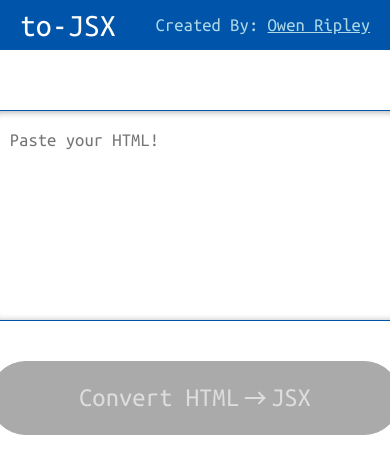
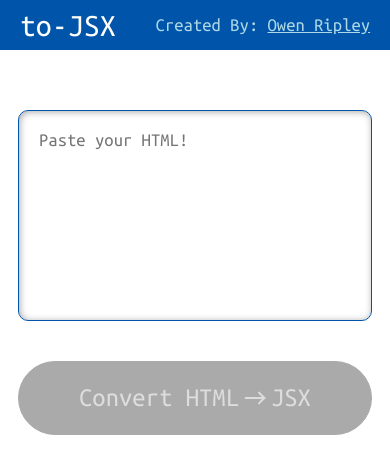
Before and after one commit to ojripley/to-jsx, a React (Create React App) app: page / in a window 390 px wide. Shown: the top 474 px of the page. Built offline with nearby package versions, Linux system fonts and the light colour scheme.

Commit message:
better responsiveness for mobile

```diff
--- a/src/components/styles/converter.css
+++ b/src/components/styles/converter.css
@@ -1,7 +1,7 @@
 .converter {
   display: flex;
   flex-direction: column;
-  width: 95%;
+  width: 80%;
   align-items: center;
   margin-top: 90px;
 }
--- a/src/sass/converter.scss
+++ b/src/sass/converter.scss
@@ -3,7 +3,7 @@
 .converter {
   display: flex;
   flex-direction: column;
-  width: 95%;
+  width: 80%;
   // margin-left: 2.5%;
   // justify-content: center;
   align-items: center;
@@ -163,5 +163,6 @@
   .converter {
     width: 70%;
     // margin-left: 15%;
+    // background-color: red;
   }
 }
```
